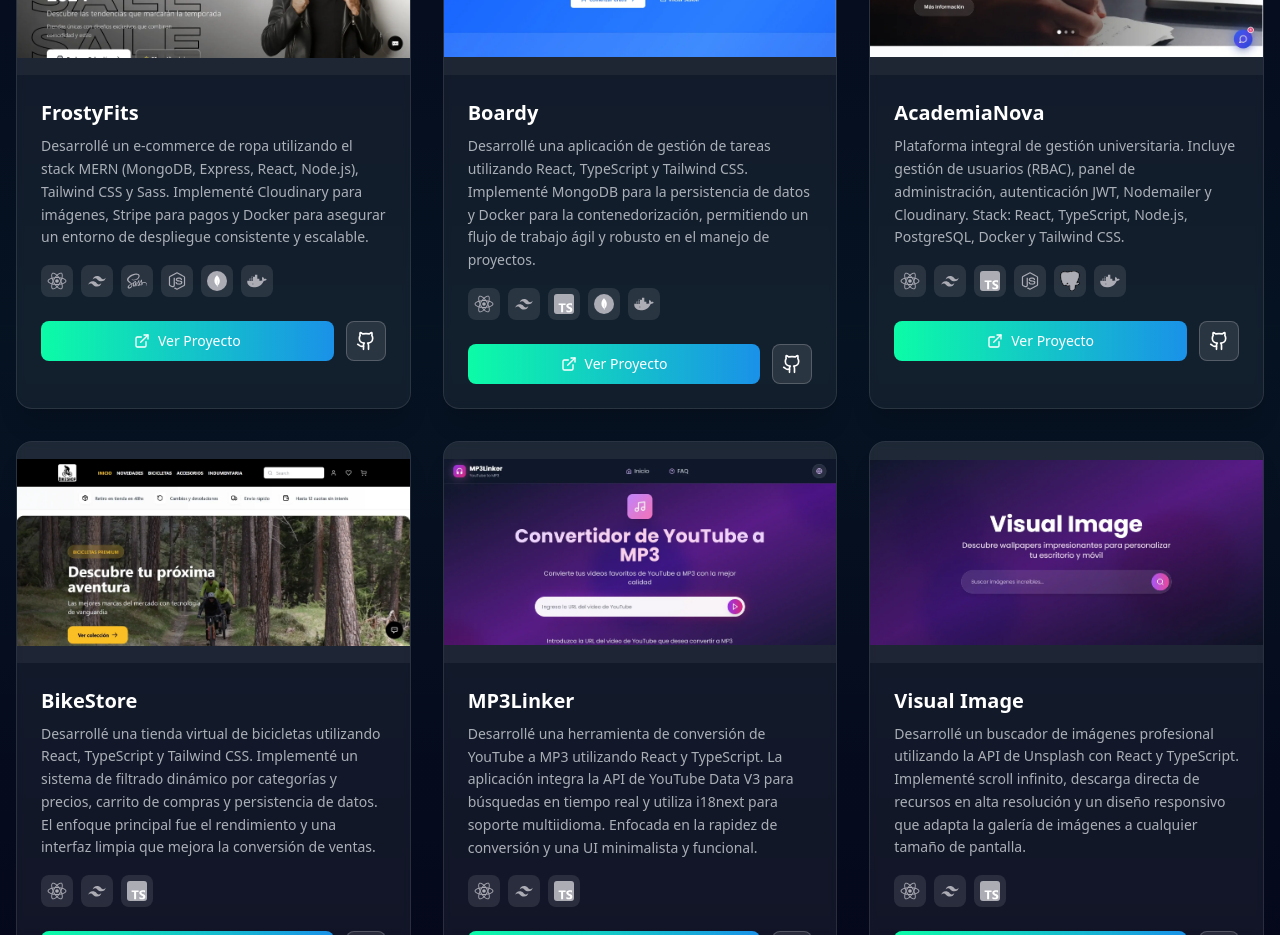
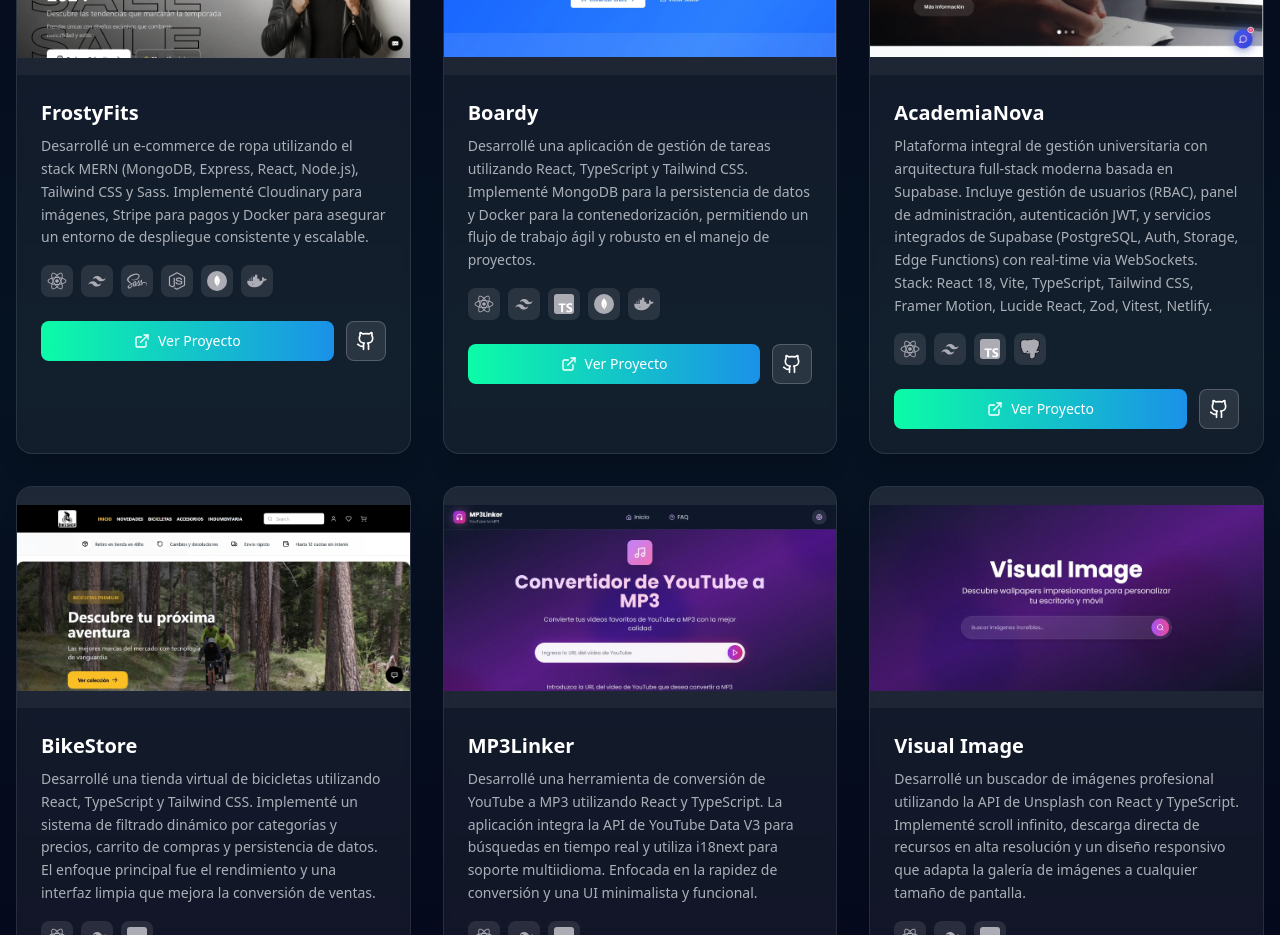
Before and after one commit to danielbeinat/My-Website, a React (Vite) app: page / in a window 1280 px wide. Shown: the part 2260-3195 px from the top of the page. Built offline with nearby package versions, Linux system fonts and the light colour scheme; no server answers.

Commit message:
update description

```diff
--- a/src/assets/MyProjects/Projects.js
+++ b/src/assets/MyProjects/Projects.js
@@ -39,8 +39,8 @@ export const Projects = [
     id: 3,
     name: "AcademiaNova",
     image: arcadia,
-    description: "Plataforma integral de gestión universitaria. Incluye gestión de usuarios (RBAC), panel de administración, autenticación JWT, Nodemailer y Cloudinary. Stack: React, TypeScript, Node.js, PostgreSQL, Docker y Tailwind CSS.",
-    Languages: [react, tailwind, ts, node, postgresql, docker],
+    description: "Plataforma integral de gestión universitaria con arquitectura full-stack moderna basada en Supabase. Incluye gestión de usuarios (RBAC), panel de administración, autenticación JWT, y servicios integrados de Supabase (PostgreSQL, Auth, Storage, Edge Functions) con real-time via WebSockets. Stack: React 18, Vite, TypeScript, Tailwind CSS, Framer Motion, Lucide React, Zod, Vitest, Netlify.",
+    Languages: [react, tailwind, ts, postgresql],
     url: "https://arcadia-university.netlify.app",
     github: "https://github.com/danielbeinat/Arcadia.git",
   },
```
